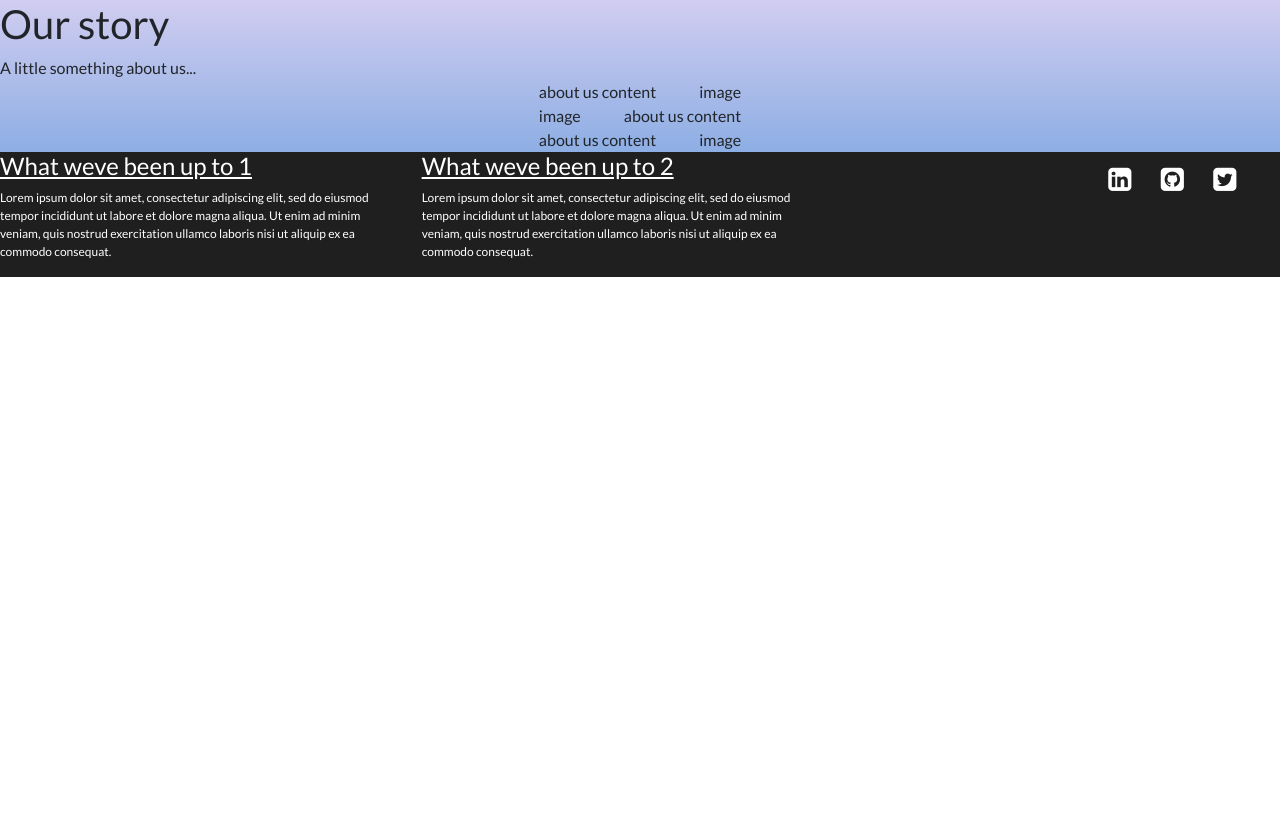
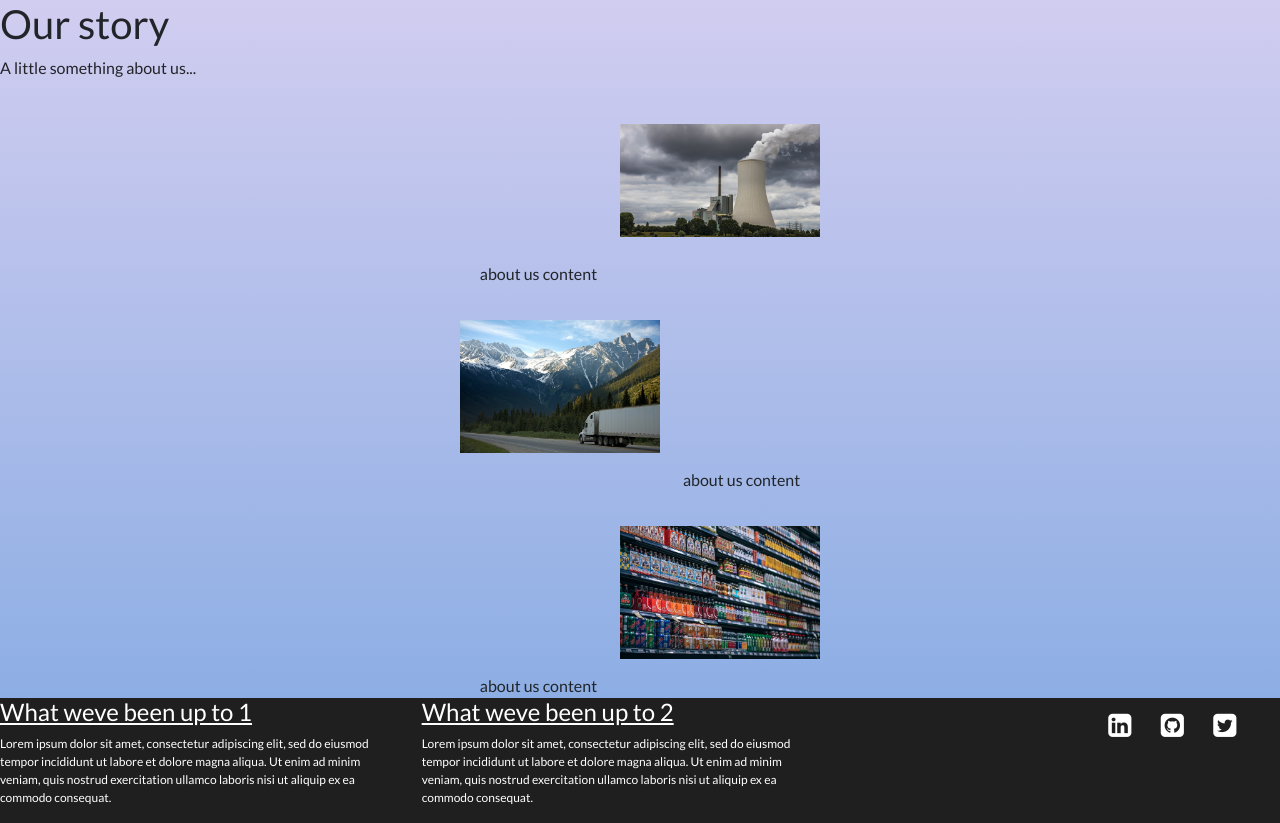
Before and after one commit to tgarratt/cider-multipage, a Django app: page /our_story in a window 1280 px wide. Shown: the part 144-967 px from the top of the page. Before the commit the page ends 421 px from the top, so only its background shows below. Run offline with Django 3.2, Linux system fonts and the light colour scheme; some libraries are stand-ins or nearby versions.

Commit message:
images added to our story page

```diff
--- a/static/css/main.css
+++ b/static/css/main.css
@@ -268,6 +268,43 @@ body {
   background: #555;
 }
 
+/*OUR STORY*/
+
+.our-story-text{
+    width: 60%;
+    height: 200px;
+}
+
+.out-story-img-1{
+    background-image: url('../../static/img/power-plant-med.jpg');
+    background-repeat: no-repeat;
+    display: inline-block;
+    background-size: contain;
+    background-position: center;
+    height: 200px;
+    width: 200px;
+ }
+
+ .out-story-img-2{
+    background-image: url('../../static/img/truck-delivery.jpg');
+    background-repeat: no-repeat;
+    display: inline-block;
+    background-size: contain;
+    background-position: center;
+    height: 200px;
+    width: 200px;
+ }
+
+ .out-story-img-3{
+    background-image: url('../../static/img/beverages-store.jpg');
+    background-repeat: no-repeat;
+    display: inline-block;
+    background-size: contain;
+    background-position: center;
+    height: 200px;
+    width: 200px;
+ }
+
 
 /*FOOTER*/
 
--- a/templates/our_story.html
+++ b/templates/our_story.html
@@ -17,18 +17,18 @@ Our story
 
         <div class="our-story">
             <div>
-                <div  class="our-story-piece">about us content</div>
-                <div  class="our-story-piece">image</div>
+                <div  class="our-story-piece our-story-text">about us content</div>
+                <div  class="our-story-piece out-story-img-1"></div>
             </div>
 
             <div>
-                <div  class="our-story-piece">image</div>
-                <div  class="our-story-piece">about us content</div>
+                <div  class="our-story-piece out-story-img-2"></div>
+                <div  class="our-story-piece our-story-text">about us content</div>
             </div>
 
             <div>
-                <div  class="our-story-piece">about us content</div>
-                <div  class="our-story-piece">image</div>
+                <div  class="our-story-piece our-story-text">about us content</div>
+                <div  class="our-story-piece out-story-img-3"></div>
             </div>
 
         </div>
```
Also changed, not shown: static/img/beverages-store.jpg (added), static/img/power-plant-med.jpg (added), static/img/truck-delivery.jpg (added).
